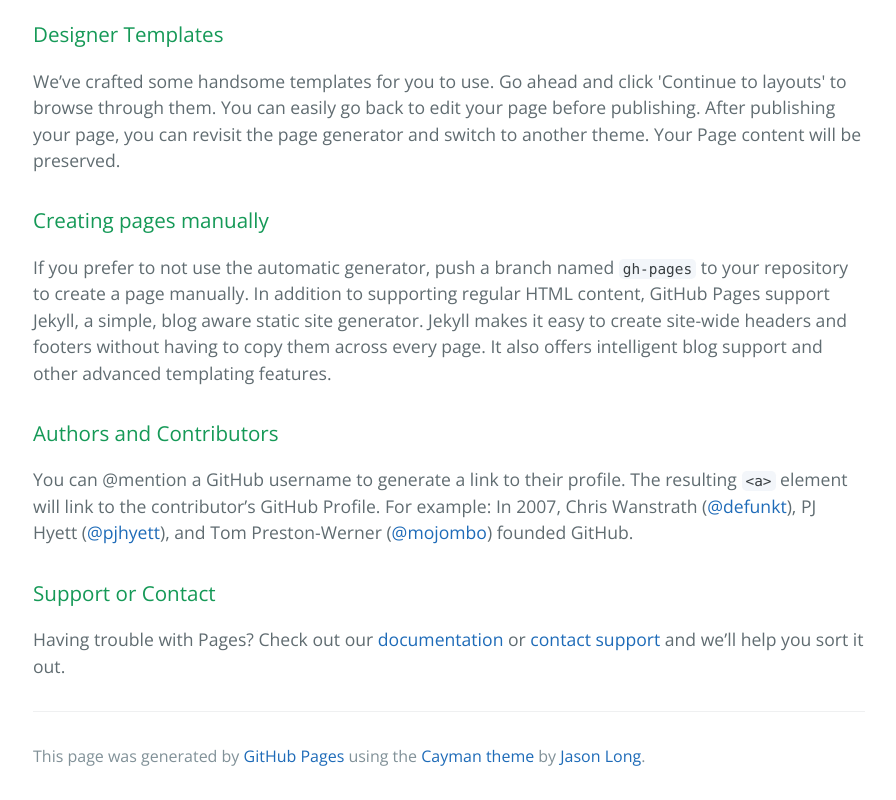
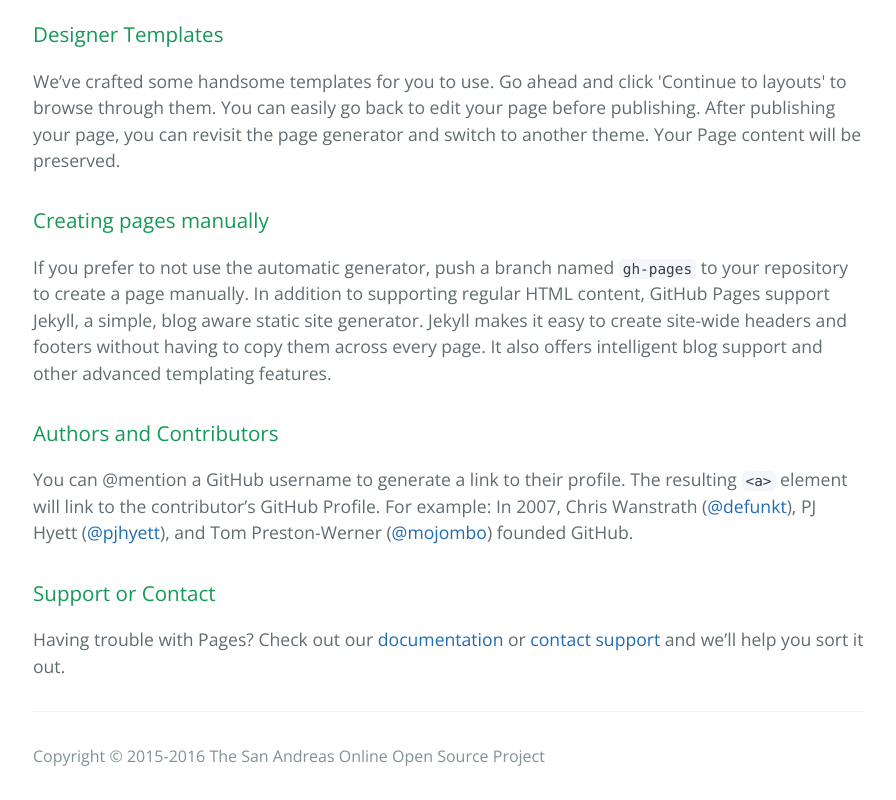
Before and after one commit to ctnorth/ctnorth.github.io, a plain HTML site: page index.html in a window 1280 px wide. Shown: the part 469-1269 px from the top of the page, without its empty margins (191-1087 px from the left). Drawn offline with nearby package versions, Linux system fonts and the light colour scheme.

Commit message:
Update index.html

```diff
--- a/index.html
+++ b/index.html
@@ -43,7 +43,7 @@
 
       <footer class="site-footer">
 
-        <span class="site-footer-credits">This page was generated by <a href="https://pages.github.com">GitHub Pages</a> using the <a href="https://github.com/jasonlong/cayman-theme">Cayman theme</a> by <a href="https://twitter.com/jasonlong">Jason Long</a>.</span>
+        <span class="site-footer-credits">Copyright © 2015-2016 The San Andreas Online Open Source Project</span>
       </footer>
 
     </section>
```
